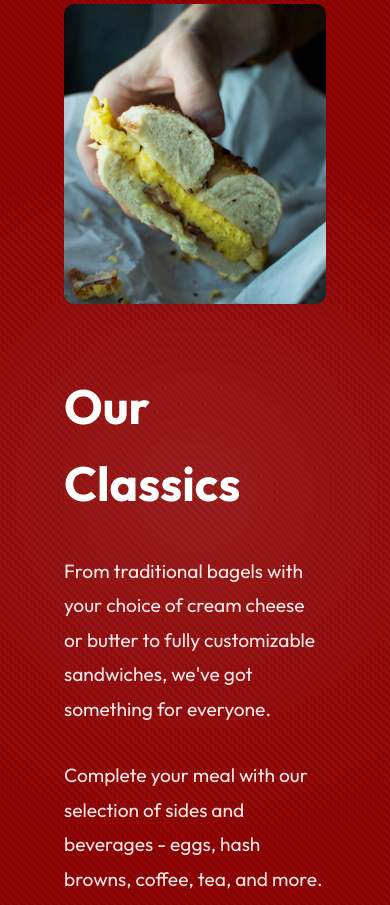
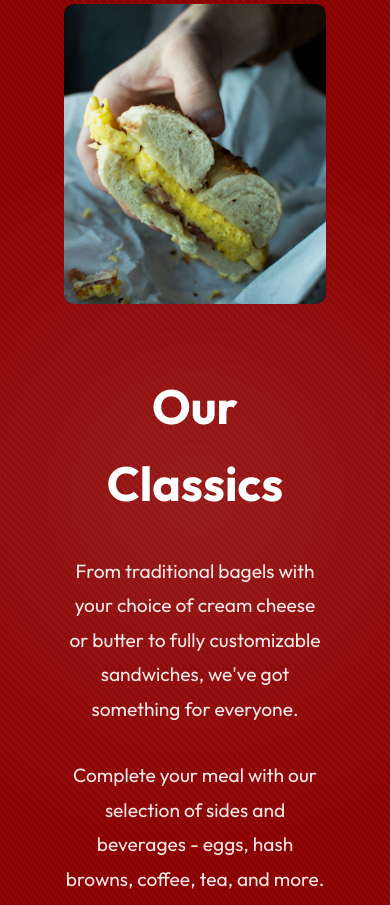
Before and after one commit to jackmarich/beansbagels, a plain HTML site: page index.html in a window 390 px wide. Shown: the part 2105-3010 px from the top of the page. Drawn offline with Linux system fonts and the light colour scheme; some packages are replaced by stand-ins of ours; a script that the page names is missing.

Commit message:
made changes to home page formatting on mobile devices

```diff
--- a/assets/css/styles.css
+++ b/assets/css/styles.css
@@ -495,6 +495,15 @@ model-viewer::part(default-progress-bar) {
   text-align: left;
 }
 
+.features .section-content {
+  text-align: left;
+}
+
+.features .section-content h2,
+.menu-highlights .section-content h2 {
+  text-align: left;
+}
+
 /* ======================
    Contact Section
    ====================== */
@@ -607,15 +616,14 @@ footer {
   /* Hero section mobile layout */
   .hero {
     flex-direction: column;
-    padding: 6rem 2rem 2rem 2rem; /* Increased top padding to prevent content overlap with fixed header */
+    padding: 6rem 2rem 2rem 2rem;
     min-height: auto;
     gap: 2rem;
   }
 
-  /* Ensure content is properly spaced on mobile */
   .hero-content {
     text-align: center;
-    padding-top: 2rem; /* Additional spacing to prevent text overlap with nav */
+    padding-top: 2rem;
   }
 
   .hero-content h1 {
@@ -649,24 +657,26 @@ footer {
     gap: 2rem;
   }
 
+  /* Center all text on mobile */
+  .features h2,
+  .menu-highlights h2,
+  .section-content h2,
+  .section-content p,
+  .features .section-content,
+  .menu-highlights .section-content {
+    text-align: center !important;
+  }
+
   /* Control stacking order on mobile */
   .section-content {
     text-align: center;
     padding: 0;
-    order: 1; /* Places content after image in flex layout */
+    order: 1;
   }
 
   .section-image {
-    order: 0; /* Places image before content in flex layout */
+    order: 0;
     width: 100%;
-  }
-
-  .section-content h2 {
-    font-size: 2.2rem;
-  }
-
-  .section-content p {
-    font-size: 1.1rem;
   }
 
   .section-image img {
```
